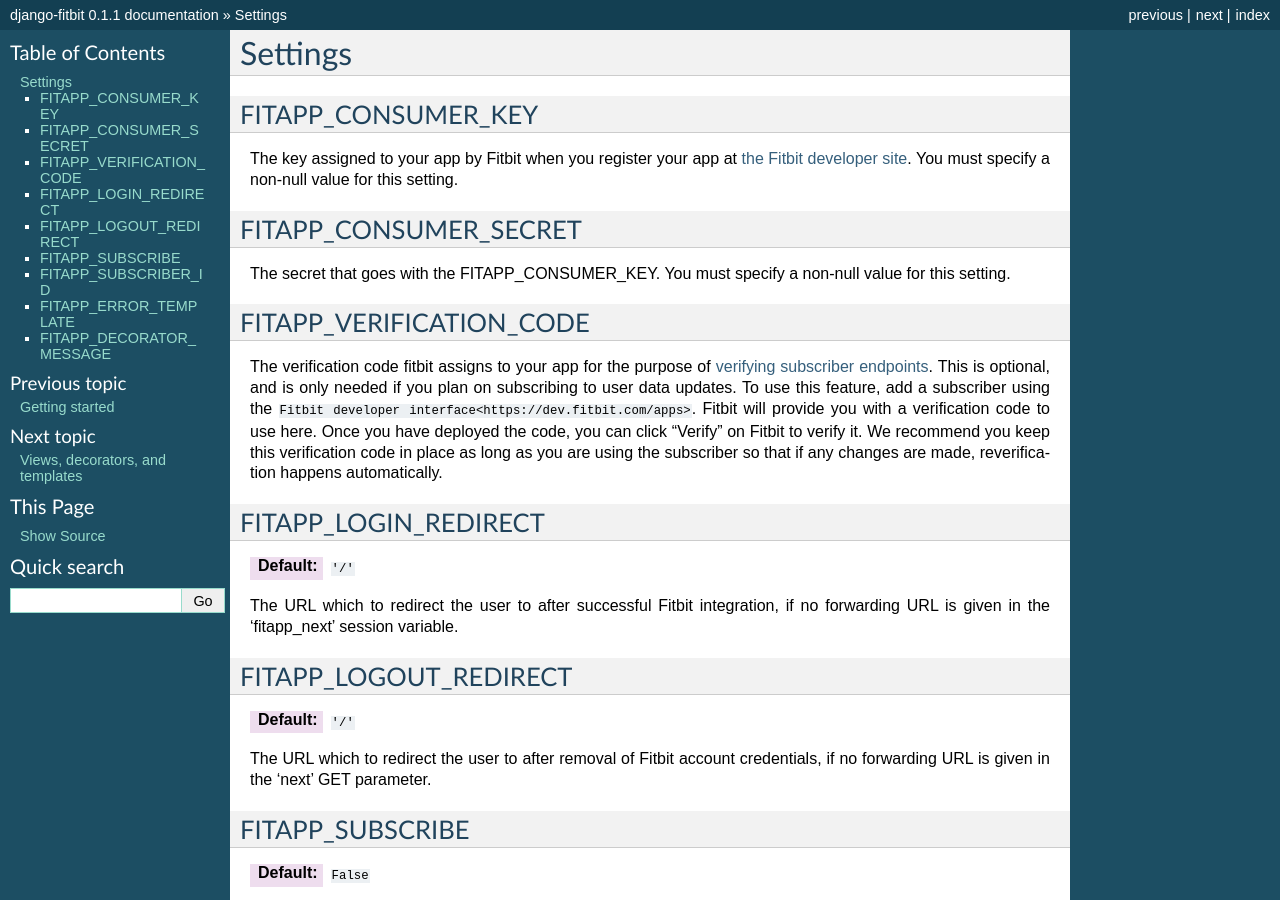
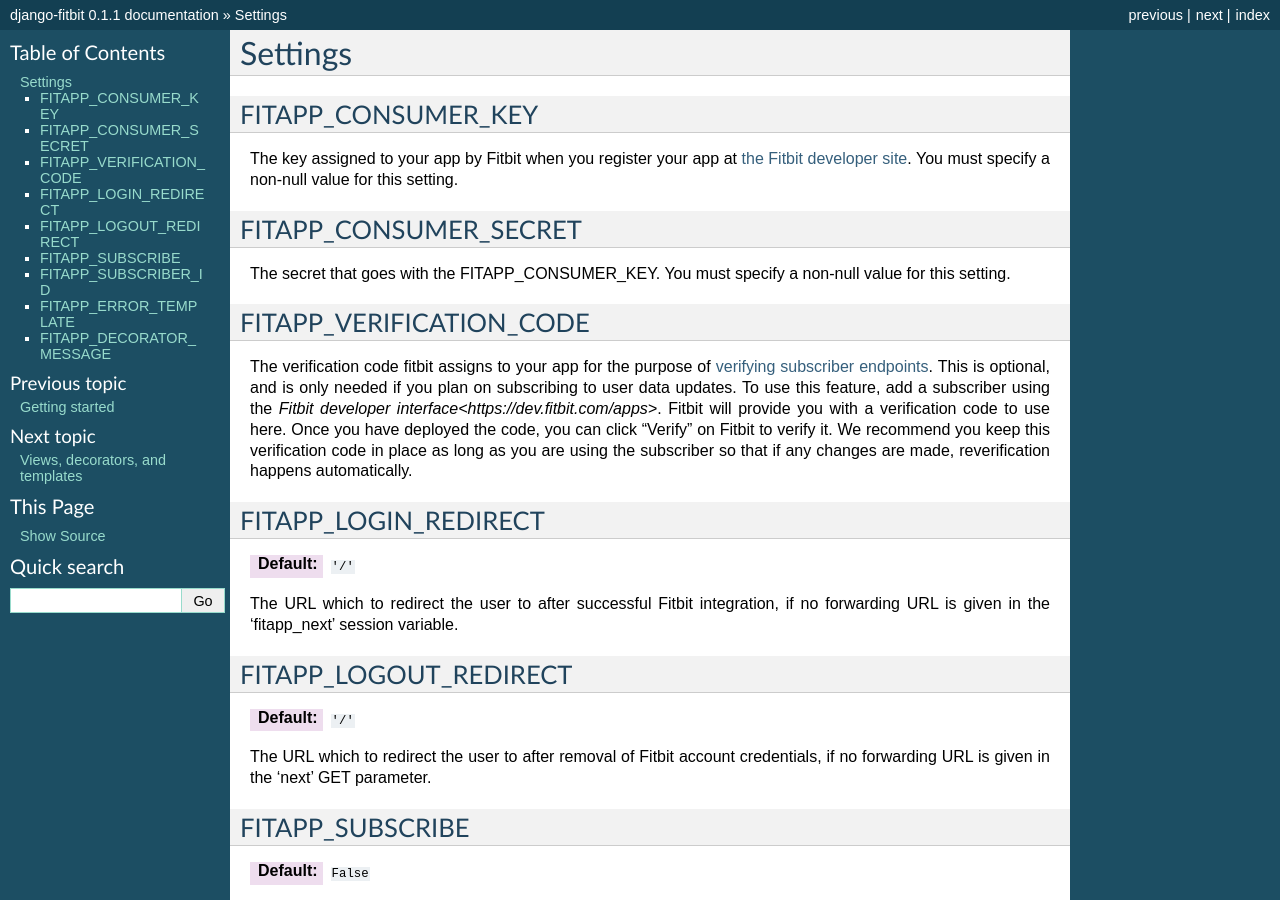
Before and after one commit to orcasgit/django-fitbit, a Sphinx documentation site: the page built from docs/settings.rst, in a window 1280 px wide and 900 px high. Built offline with Sphinx 7.4.7, drawn with Linux system fonts in a browser that asks for light colours; the version number is read from the project's files by our own code.

Commit message:
reStructuredText fail

```diff
--- a/docs/settings.rst
+++ b/docs/settings.rst
@@ -32,7 +32,7 @@ subscriber endpoints
 <https://dev.fitbit.com/docs/subscriptions/#verify-a-subscriber>`_. This is
 optional, and is only needed if you plan on subscribing to user data updates. To
 use this feature, add a subscriber using the
-``Fitbit developer interface<https://dev.fitbit.com/apps>``. Fitbit will
+`Fitbit developer interface<https://dev.fitbit.com/apps>`. Fitbit will
 provide you with a verification code to use here. Once you have deployed the
 code, you can click "Verify" on Fitbit to verify it. We recommend you keep this
 verification code in place as long as you are using the subscriber so that if
```
